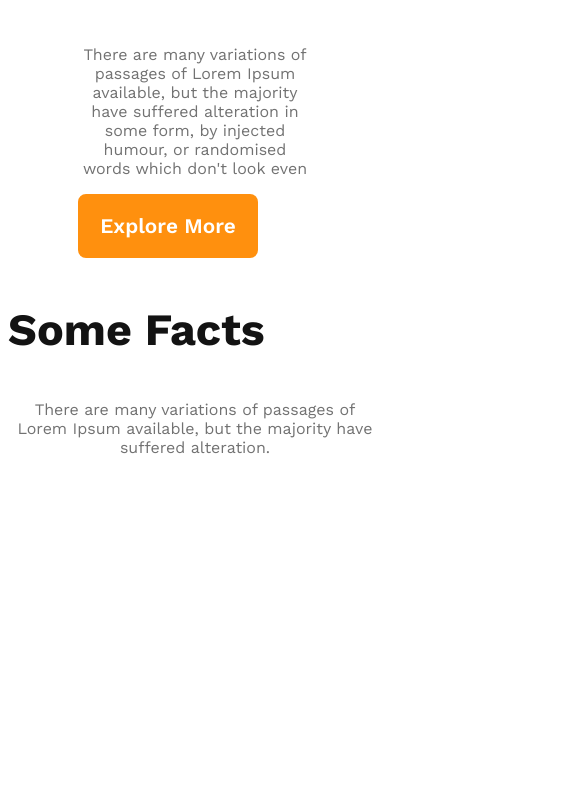
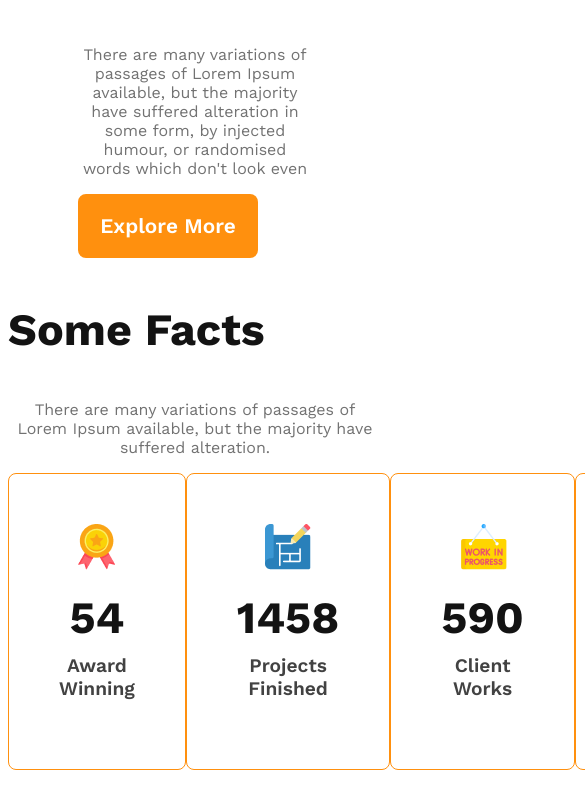
Before and after one commit to mm-uddin/g3-website-responsive, a plain HTML site: page index.html in a window 390 px wide. Shown: the part 2725-3533 px from the top of the page, 585 px wide, since content can reach past the window. Before the commit the page ends 3252 px from the top, so only its background shows below. Drawn offline with nearby package versions, Linux system fonts and the light colour scheme.

Commit message:
Card Section done with responsive design

```diff
--- a/index.html
+++ b/index.html
@@ -66,6 +66,29 @@
     <section class="facts">
       <h3 class="section-title">Some Facts</h3>
       <p class="text-grey">There are many variations of passages of Lorem Ipsum available, but the majority have suffered alteration.</p>
+
+      <div class="facts-card-container">
+        <div class="card">
+          <img src="./images/icons/ribon.png" alt="">
+          <h2 class="card-stats">54</h2>
+          <p class="card-title"> Award Winning </p>
+        </div>
+        <div class="card">
+          <img src="./images/icons/projects.png" alt="">
+          <h2 class="card-stats">1458</h2>
+          <p class="card-title">Projects Finished</p>
+        </div>
+        <div class="card">
+          <img src="./images/icons/customers.png" alt="">
+          <h2 class="card-stats">590</h2>
+          <p class="card-title">Client Works</p>
+        </div>
+        <div class="card">
+          <img src="./images/icons/email.png" alt="">
+          <h2 class="card-stats">22578</h2>
+          <p class="card-title">e-mail sent</p>
+        </div>
+      </div>
     </section>
   </main>
 
--- a/styles/style.css
+++ b/styles/style.css
@@ -126,6 +126,38 @@ main {
   font-weight: 700;
 }
 
+/* Facts section */
+.facts-card-container .card {
+  border-radius: 8px;
+  border: 1px solid #FF900E;
+  text-align: center;
+  font-size: 2.8rem;
+  padding: 50px 50px;
+}
+
+.facts-card-container {
+  display: flex;
+  justify-content: space-around;
+}
+
+.facts-card-container .card-title {
+  font-weight: 600;
+  color: #424242;
+  font-size: 1.2rem;
+  margin-top: 5px;
+}
+
+
+.facts-card-container .card-stats {
+  font-size: 2.8rem;
+  color: #131313;
+  margin-top: 10px;
+  margin-bottom: 10px;
+
+}
+
+
+
 /* Responsive Styles */
 
 /* Mobile Devices */
@@ -141,9 +173,10 @@ main {
     flex-direction: column;
   }
 
-  .teams-img-container{
+  .teams-img-container {
     grid-template-columns: 1fr;
   }
+
   .teams-content {
     padding-right: 70px;
     padding-left: 70px;
@@ -152,7 +185,9 @@ main {
 
 /* Tablets or Medium devices */
 @media screen and (min-width:576px) and (max-width:960px) {
-  nav, .teams-container {
+
+  nav,
+  .teams-container {
     flex-direction: column;
   }
 
```
